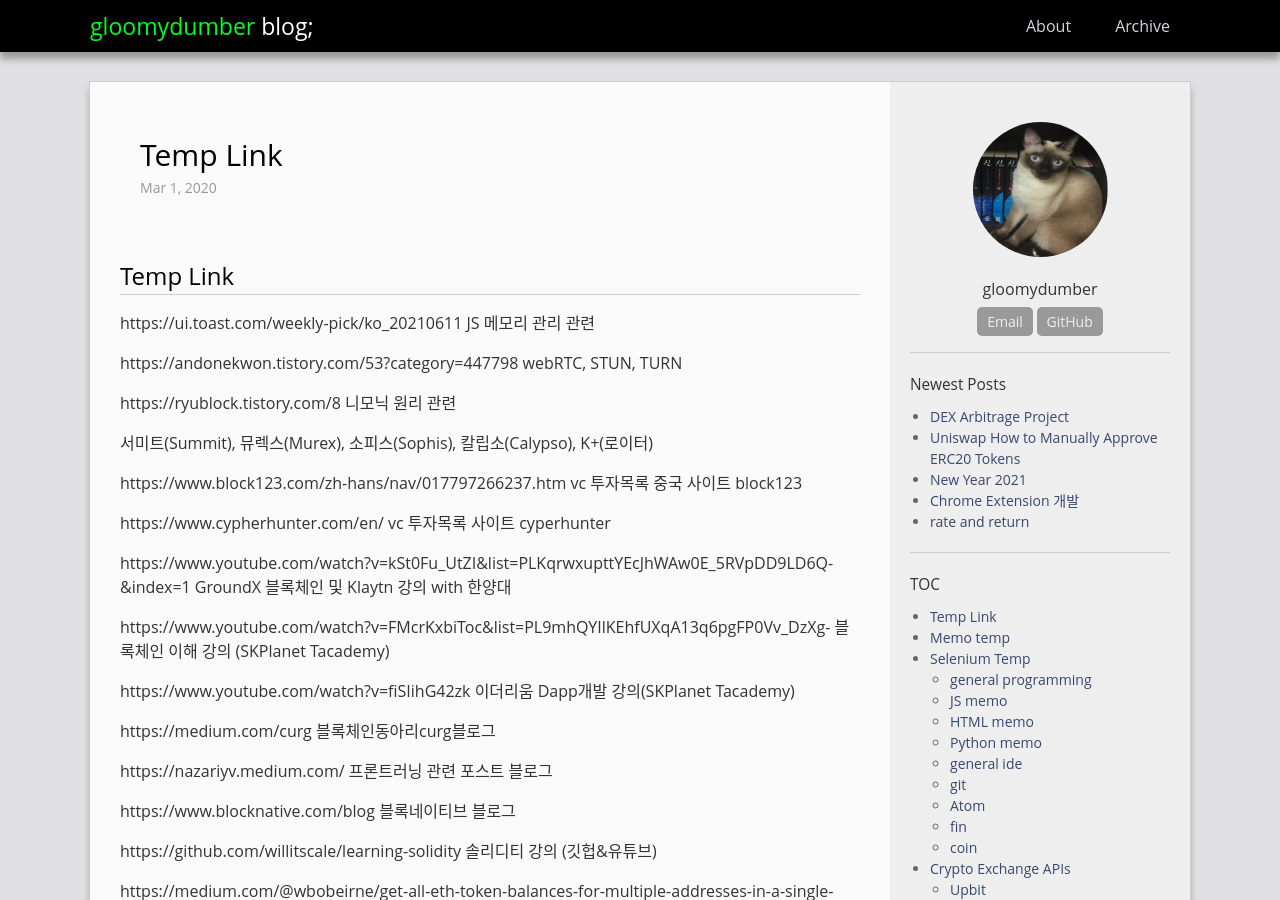
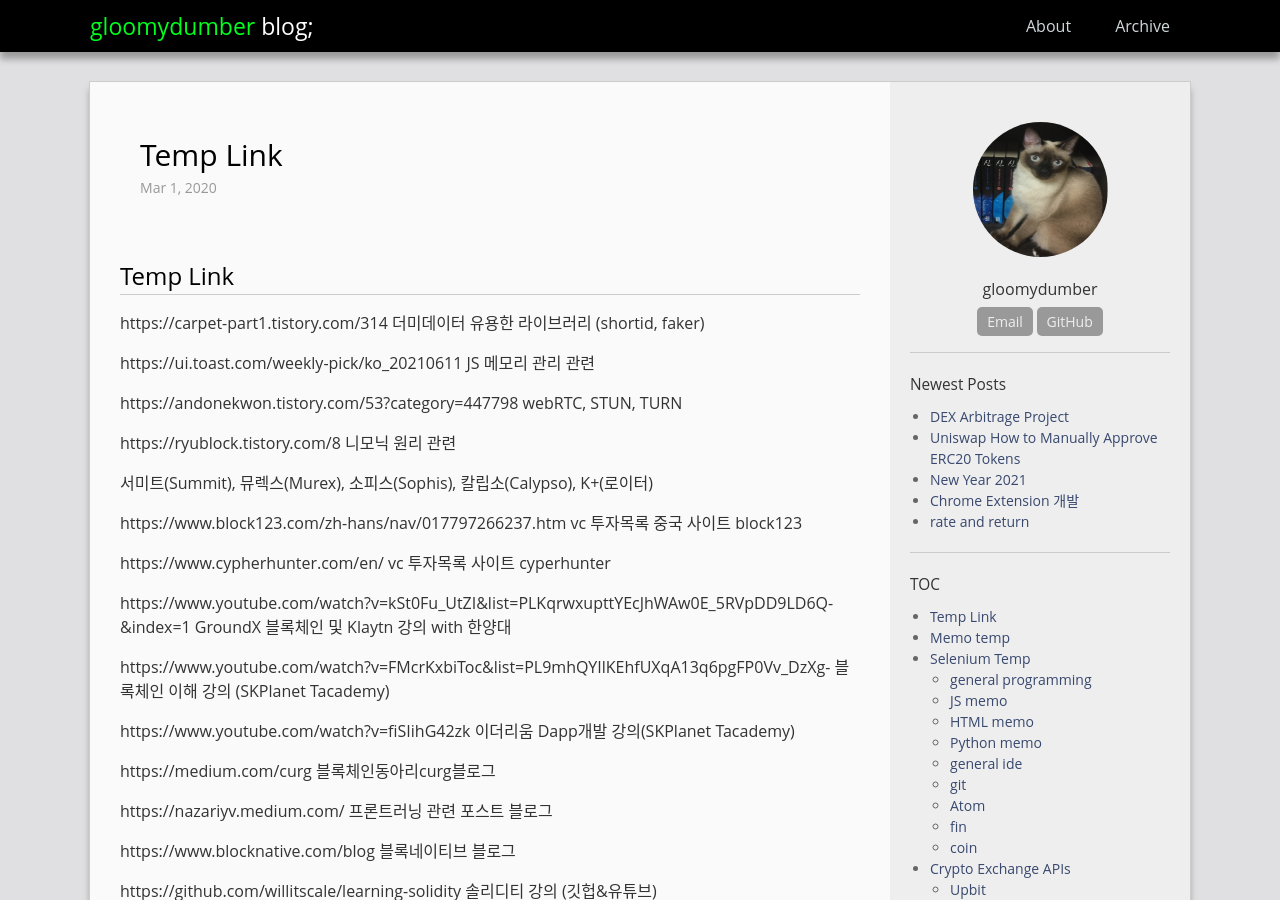
Before and after one commit to gloomydumber/copy, a Jekyll site: the page built from _posts/2020-03-01-TempLink.md, in a window 1280 px wide and 900 px high. Built offline with Jekyll 4.4.1, drawn with Linux system fonts in a browser that asks for light colours; comment, search, counter and statistics services are not loaded.

Commit message:
postModded

```diff
--- a/_posts/2020-03-01-TempLink.md
+++ b/_posts/2020-03-01-TempLink.md
@@ -9,6 +9,8 @@ use_math: true
 ---
 
 ## Temp Link
+
+https://carpet-part1.tistory.com/314 더미데이터 유용한 라이브러리 (shortid, faker)
 
 https://ui.toast.com/weekly-pick/ko_20210611 JS 메모리 관리 관련
 
```
